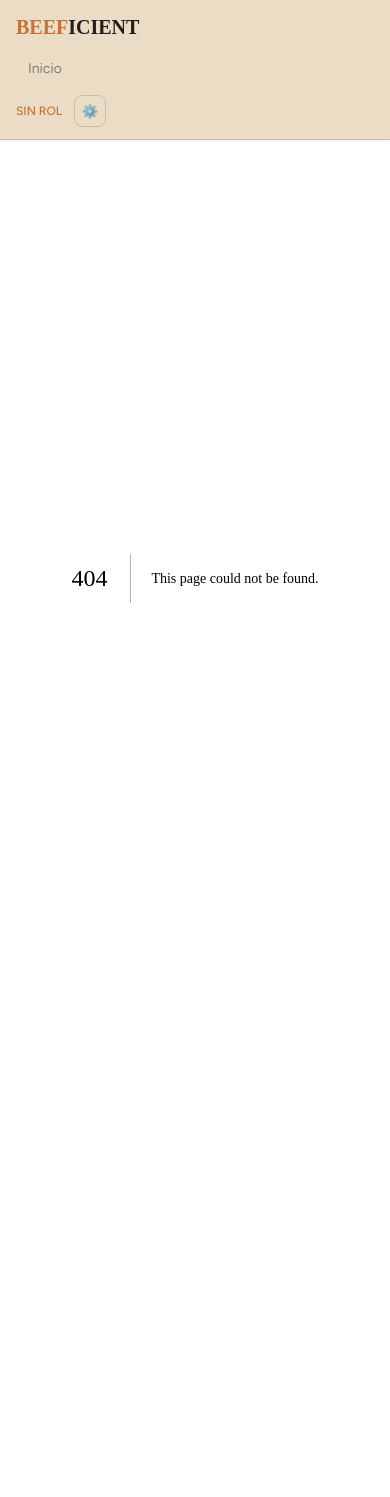
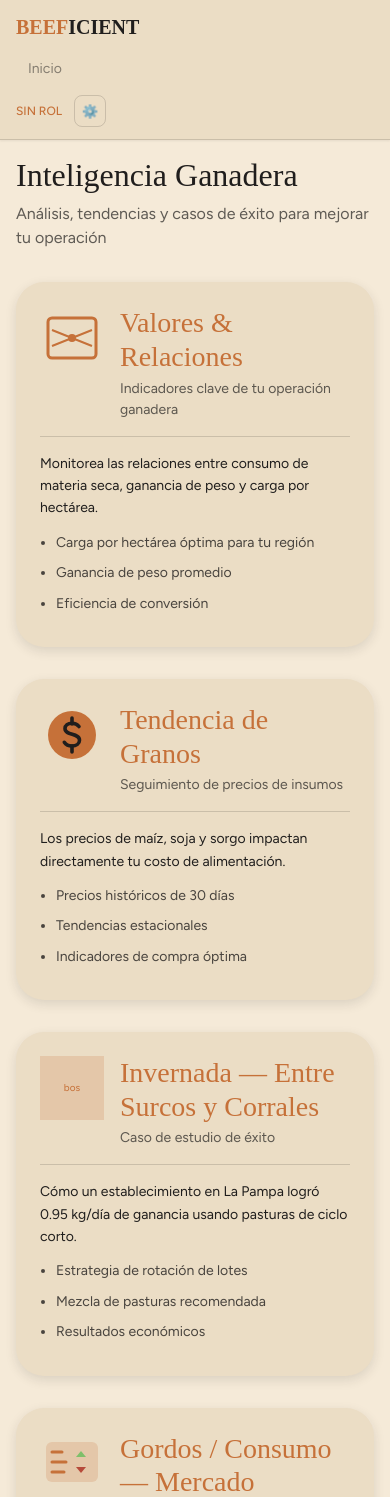
Before and after one commit to aibars/beefficient, a Next.js app in the folder apps/web/: page /analytics in a window 390 px wide. Before the commit this address had no page. Shown: the top 1497 px of the page. Before the commit the page ends 1016 px from the top, so only its background shows below. Built offline with nearby package versions, Linux system fonts and the light colour scheme; a web font is replaced by a local one.

Commit message:
feat(web): add Analytics page with case studies
- Create SectionHero component for section headers with icons
- Build Analytics page with 4 sections (Valores, Granos, Invernada, Mercado)
- Add case study and educational content
- Responsive analytics grid layout

```diff
--- /dev/null
+++ b/apps/web/src/app/analytics/page.tsx
@@ -0,0 +1,106 @@
+'use client';
+
+import React from 'react';
+import { SectionHero } from '@/components/SectionHero';
+
+const analyticsSections = [
+  {
+    id: 'valores',
+    title: 'Valores & Relaciones',
+    description: 'Indicadores clave de tu operación ganadera',
+    icon: 'valores',
+    content: (
+      <div className="analytics-content">
+        <p>
+          Monitorea las relaciones entre consumo de materia seca, ganancia de
+          peso y carga por hectárea.
+        </p>
+        <ul>
+          <li>Carga por hectárea óptima para tu región</li>
+          <li>Ganancia de peso promedio</li>
+          <li>Eficiencia de conversión</li>
+        </ul>
+      </div>
+    ),
+  },
+  {
+    id: 'granos',
+    title: 'Tendencia de Granos',
+    description: 'Seguimiento de precios de insumos',
+    icon: 'mercado',
+    content: (
+      <div className="analytics-content">
+        <p>
+          Los precios de maíz, soja y sorgo impactan directamente tu costo de
+          alimentación.
+        </p>
+        <ul>
+          <li>Precios históricos de 30 días</li>
+          <li>Tendencias estacionales</li>
+          <li>Indicadores de compra óptima</li>
+        </ul>
+      </div>
+    ),
+  },
+  {
+    id: 'invernada',
+    title: 'Invernada — Entre Surcos y Corrales',
+    description: 'Caso de estudio de éxito',
+    icon: 'bosteo',
+    content: (
+      <div className="analytics-content">
+        <p>
+          Cómo un establecimiento en La Pampa logró 0.95 kg/día de ganancia
+          usando pasturas de ciclo corto.
+        </p>
+        <ul>
+          <li>Estrategia de rotación de lotes</li>
+          <li>Mezcla de pasturas recomendada</li>
+          <li>Resultados económicos</li>
+        </ul>
+      </div>
+    ),
+  },
+  {
+    id: 'mercado',
+    title: 'Gordos / Consumo — Mercado Agroganadero',
+    description: 'Inteligencia de mercado',
+    icon: 'precios',
+    content: (
+      <div className="analytics-content">
+        <p>
+          Análisis semanal de precios de hacienda gorda y patrones de consumo.
+        </p>
+        <ul>
+          <li>Precios por categoría</li>
+          <li>Oferta y demanda semanal</li>
+          <li>Recomendaciones de venta</li>
+        </ul>
+      </div>
+    ),
+  },
+];
+
+export default function AnalyticsPage() {
+  return (
+    <div className="page-analytics">
+      <h1>Inteligencia Ganadera</h1>
+      <p className="page-subtitle">
+        Análisis, tendencias y casos de éxito para mejorar tu operación
+      </p>
+
+      <div className="analytics-grid">
+        {analyticsSections.map((section) => (
+          <div key={section.id} className="analytics-section-card">
+            <SectionHero
+              iconId={section.icon}
+              title={section.title}
+              description={section.description}
+            />
+            {section.content}
+          </div>
+        ))}
+      </div>
+    </div>
+  );
+}
--- /dev/null
+++ b/apps/web/src/components/SectionHero.tsx
@@ -0,0 +1,22 @@
+import React from 'react';
+import { Icon } from './Icons';
+
+interface SectionHeroProps {
+  iconId: string;
+  title: string;
+  description: string;
+}
+
+export function SectionHero({ iconId, title, description }: SectionHeroProps) {
+  return (
+    <div className="section-hero">
+      <div className="section-hero-icon">
+        <Icon id={iconId} size={64} />
+      </div>
+      <div className="section-hero-text">
+        <h2>{title}</h2>
+        <p>{description}</p>
+      </div>
+    </div>
+  );
+}
--- a/apps/web/src/styles/components.css
+++ b/apps/web/src/styles/components.css
@@ -610,3 +610,85 @@
   font-size: 13px;
   color: rgba(32, 30, 29, 0.6);
 }
+
+/* Analytics Page */
+.page-analytics h1 {
+  margin-bottom: var(--space-2);
+}
+
+.page-subtitle {
+  font-size: 16px;
+  color: rgba(32, 30, 29, 0.7);
+  margin-bottom: var(--space-6);
+}
+
+.analytics-grid {
+  display: grid;
+  grid-template-columns: 1fr;
+  gap: var(--space-6);
+}
+
+@media (min-width: 768px) {
+  .analytics-grid {
+    grid-template-columns: repeat(2, 1fr);
+  }
+}
+
+.analytics-section-card {
+  padding: var(--space-5);
+  background: var(--color-surface);
+  border-radius: var(--radius-lg);
+  box-shadow: var(--shadow-md);
+  transition: transform 0.2s;
+}
+
+.analytics-section-card:hover {
+  transform: translateY(-2px);
+}
+
+.section-hero {
+  display: flex;
+  gap: var(--space-4);
+  margin-bottom: var(--space-4);
+  padding-bottom: var(--space-4);
+  border-bottom: 1px solid var(--color-divider);
+}
+
+.section-hero-icon {
+  width: 64px;
+  height: 64px;
+  flex-shrink: 0;
+  display: flex;
+  align-items: center;
+  justify-content: center;
+}
+
+.section-hero-text h2 {
+  margin: 0 0 var(--space-1) 0;
+  color: var(--color-accent);
+}
+
+.section-hero-text p {
+  margin: 0;
+  font-size: 14px;
+  color: rgba(32, 30, 29, 0.7);
+}
+
+.analytics-content {
+  font-size: 14px;
+  line-height: 1.6;
+}
+
+.analytics-content p {
+  margin-bottom: var(--space-3);
+}
+
+.analytics-content ul {
+  margin: 0;
+  padding-left: var(--space-4);
+}
+
+.analytics-content li {
+  margin-bottom: var(--space-2);
+  color: rgba(32, 30, 29, 0.8);
+}
```
